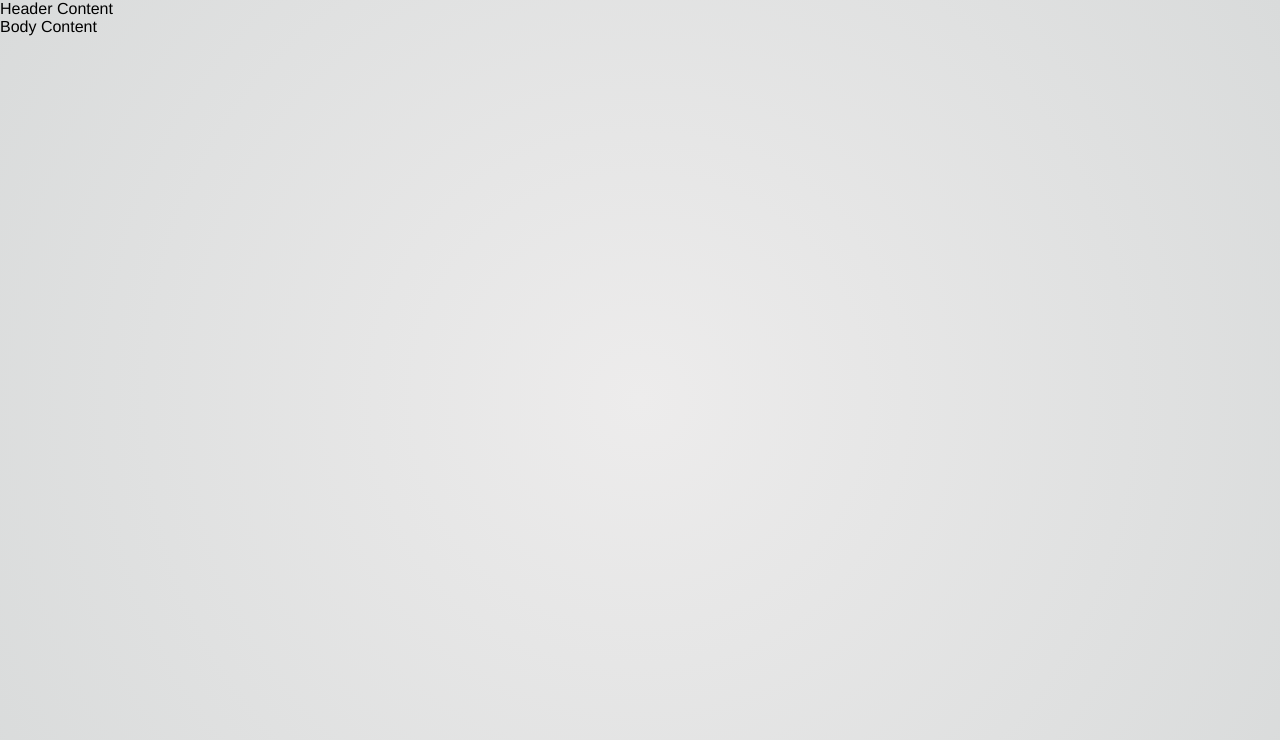
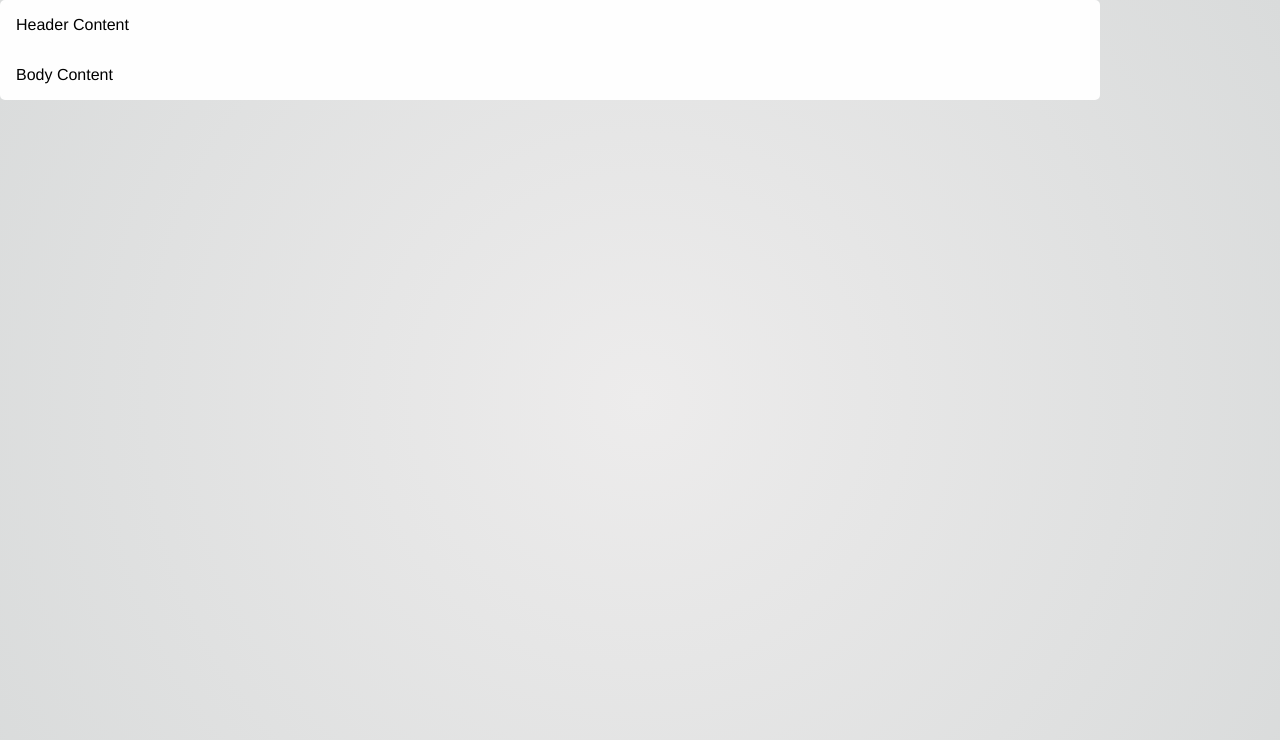
Before and after one commit to Komefumi/reunion-assignment-shoe-listing, a React app: page / in a window 1280 px wide. Shown: the top 740 px of the page. Built offline with nearby package versions, Linux system fonts and the light colour scheme.

Commit message:
change ui component names to not lock appearance reason: intend to make the components more open to theming DimGreyBackground -> DimBackground CleanWhitePanel -> DisplayPanel

```diff
--- a/src/App.tsx
+++ b/src/App.tsx
@@ -1,5 +1,5 @@
-import DimBackground from "@ui/DimGreyBackground";
-import Panel from "@ui/CleanWhitePanel";
+import DimBackground from "@ui/DimBackground";
+import Panel from "@ui/DisplayPanel";
 import classes from "./App.module.scss";
 
 export default function App() {
--- /dev/null
+++ b/src/components/ui/DisplayPanel/classes.module.scss
@@ -0,0 +1,19 @@
+.panel {
+  background: #fefefe;
+  max-width: 1100px;
+  width: 100%;
+  border-radius: 5px;
+}
+
+.panel_header,
+.panel_body {
+  padding: 1rem;
+}
+
+/*
+@media screen and (max-width: 600px) {
+  .panel {
+    max-width: none;
+  }
+}
+*/
--- a/src/components/ui/CleanWhitePanel/index.tsx
+++ b/src/components/ui/DisplayPanel/index.tsx
@@ -1,6 +1,15 @@
 import clsx from "clsx";
-import { PanelProps } from "@app/types/prop-types";
+import { PanelProps, WrapperWithClassNameProps } from "@app/types/prop-types";
 import classes from "./classes.module.scss";
+
+export function AsideForPanel({
+  className,
+  children,
+}: WrapperWithClassNameProps) {
+  return (
+    <div className={clsx(classes.aside_for_panel, className)}>{children}</div>
+  );
+}
 
 export default function CleanWhitePanel({
   className,
```
Also changed, not shown: src/components/ui/CleanWhitePanel/classes.module.scss (deleted), src/components/ui/DimBackground/classes.module.scss (renamed from src/components/ui/DimGreyBackground/classes.module.scss), src/components/ui/DimBackground/index.tsx (renamed from src/components/ui/DimGreyBackground/index.tsx).
